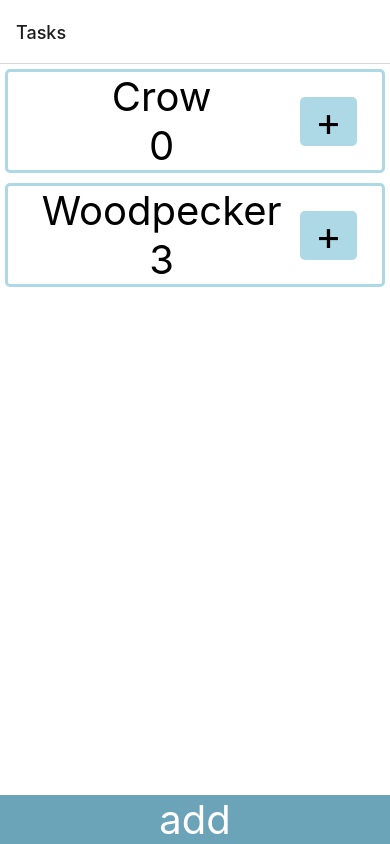
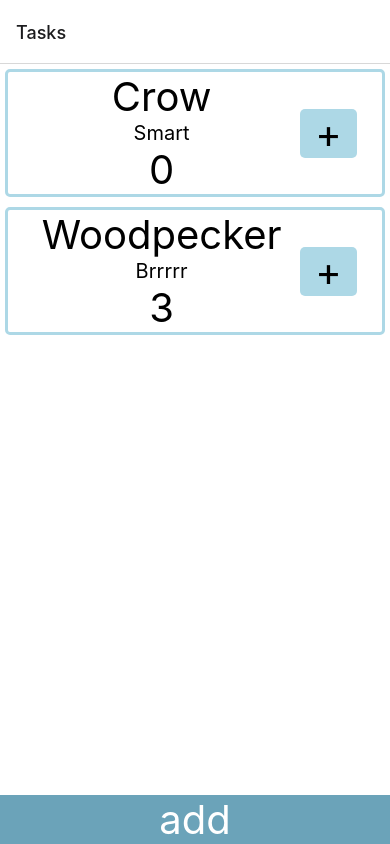
Before and after one commit to vincentkengo-ha/fitness-companion, a React Native app: screen /Tasks in a window 390 px wide. Built offline with nearby package versions, Linux system fonts and the light colour scheme.

Commit message:
Countables description

```diff
--- a/components/TaskRow.tsx
+++ b/components/TaskRow.tsx
@@ -8,6 +8,7 @@ export const TaskRow = (props: { countable: any, changeCounts: any, index: numbe
   <View style={CommonStyles.row}>
     <View style={styles.nameColumn}>
       <Text style={CommonStyles.textItem}>{props.countable.name}</Text>
+      <Text style={CommonStyles.descriptionText}>{props.countable.description}</Text>
       <Text style={CommonStyles.textItem}>{props.countable.count}</Text>
     </View>
     <View style={styles.buttonColumn}>
--- a/screens/Tasks.tsx
+++ b/screens/Tasks.tsx
@@ -16,8 +16,8 @@ import { TaskRow } from "../components/TaskRow";
 import { loadCountables, saveCountables } from "../storage/Storage";
 
 const intialCountables = [
-  { name: "Crow", count: 0 },
-  { name: "Woodpecker", count: 3 },
+  { name: "Crow", count: 0, description: "Smart" },
+  { name: "Woodpecker", count: 3, description: "Brrrrr"},
 ];
 
 export const Tasks = (props: { navigation: any }) => {
@@ -42,7 +42,7 @@ export const Tasks = (props: { navigation: any }) => {
     saveCountables(newState);
   };
 
-  const addNewCountable = (name: string) => {
+  const addNewCountable = (name: string, description: string) => {
     if (
       (countables.some((c) => c.name === name) && countables.length > 0) ||
       name.length === 0
@@ -50,7 +50,7 @@ export const Tasks = (props: { navigation: any }) => {
       name = "";
       return;
     }
-    const newState = [...countables, { name, count: 0 }];
+    const newState = [...countables, { name, count: 0, description }];
     newState.sort(function (a, b) {
       if (a.name < b.name) {
         return -1;
--- a/styles/CommonStyles.ts
+++ b/styles/CommonStyles.ts
@@ -3,6 +3,9 @@ import { StyleSheet } from "react-native";
 export const CommonStyles = StyleSheet.create({
   textItem: {
     fontSize: 40,
+  },
+  descriptionText: {
+    fontSize: 20,
   },
   row: {
     flexDirection: "row",
```
